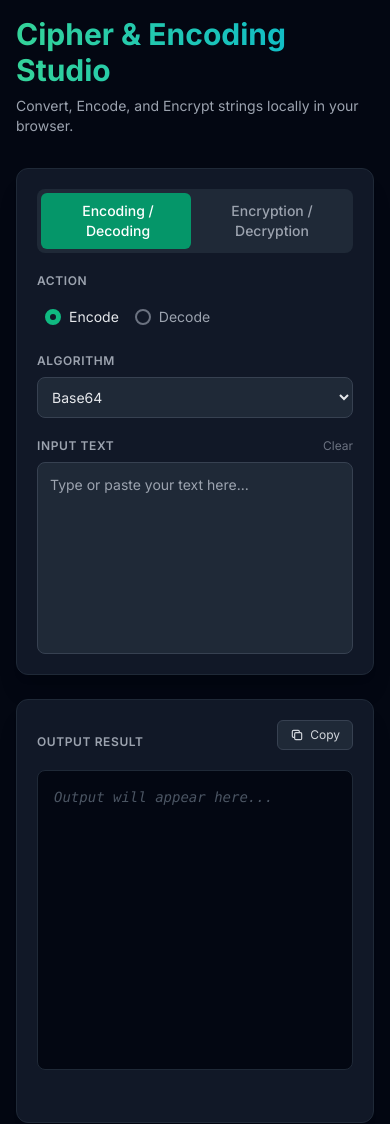
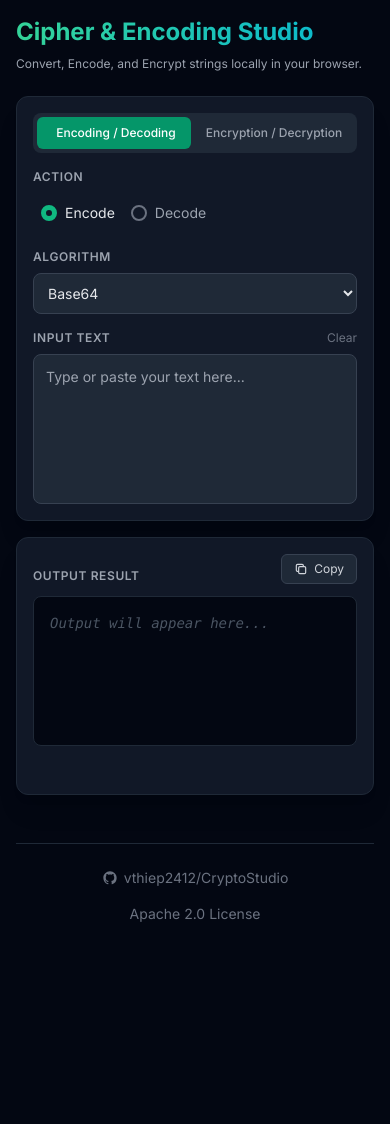
Before and after one commit to vthiep2412/CryptoStudio, a plain HTML site: page index.html in a window 390 px wide. After the commit the page ends 956 px from the top, so only its background shows below. Drawn offline with nearby package versions, Linux system fonts and the light colour scheme.

Commit message:
Refactor HTML structure and styling adjustments

```diff
--- a/index.html
+++ b/index.html
@@ -17,24 +17,24 @@
 </head>
 <body class="bg-gray-950 text-gray-100 min-h-screen p-4 sm:p-8 flex flex-col items-center">
 
-    <div class="max-w-6xl w-full">
-        <header class="mb-8">
-            <h1 class="text-3xl font-bold bg-gradient-to-r from-emerald-400 to-cyan-500 bg-clip-text text-transparent">
+    <div class="max-w-6xl w-full flex flex-col flex-grow">
+        <header class="mb-6 md:mb-8">
+            <h1 class="text-2xl md:text-3xl font-bold bg-gradient-to-r from-emerald-400 to-cyan-500 bg-clip-text text-transparent">
                 Cipher & Encoding Studio
             </h1>
-            <p class="text-gray-400 mt-2 text-sm">Convert, Encode, and Encrypt strings locally in your browser.</p>
+            <p class="text-gray-400 mt-2 text-xs md:text-sm">Convert, Encode, and Encrypt strings locally in your browser.</p>
         </header>
 
-        <div class="grid grid-cols-1 lg:grid-cols-2 gap-6">
+        <div class="grid grid-cols-1 lg:grid-cols-2 gap-4 md:gap-6 flex-grow">
 
             <!-- Input & Controls Section -->
-            <div class="bg-gray-900 border border-gray-800 rounded-xl p-5 shadow-xl flex flex-col gap-5">
+            <div class="bg-gray-900 border border-gray-800 rounded-xl p-4 md:p-5 shadow-xl flex flex-col gap-4 md:gap-5 h-full">
 
                 <!-- Operation Type -->
                 <div class="relative flex p-1 bg-gray-800 rounded-lg w-full">
                     <div id="pillBg" class="absolute top-1 bottom-1 left-1 w-[calc(50%-0.5rem)] bg-emerald-600 rounded-md transition-transform duration-300 ease-in-out translate-x-0"></div>
-                    <button id="btnEncoding" class="relative flex-1 py-2 px-4 z-10 text-white font-medium transition-colors text-sm" onclick="setCategory('encoding')">Encoding / Decoding</button>
-                    <button id="btnEncryption" class="relative flex-1 py-2 px-4 z-10 text-gray-400 hover:text-white font-medium transition-colors text-sm" onclick="setCategory('encryption')">Encryption / Decryption</button>
+                    <button id="btnEncoding" class="relative flex-1 py-2 px-1 sm:px-4 z-10 text-white font-medium transition-colors text-xs sm:text-sm" onclick="setCategory('encoding')">Encoding / Decoding</button>
+                    <button id="btnEncryption" class="relative flex-1 py-2 px-1 sm:px-4 z-10 text-gray-400 hover:text-white font-medium transition-colors text-xs sm:text-sm" onclick="setCategory('encryption')">Encryption / Decryption</button>
                 </div>
 
                 <!-- Action & Algorithm Select -->
@@ -74,13 +74,13 @@
                         <label for="inputText" class="text-xs text-gray-400 font-semibold uppercase tracking-wider">Input Text</label>
                         <button onclick="clearInput()" class="text-xs text-gray-500 hover:text-gray-300 transition-colors">Clear</button>
                     </div>
-                    <textarea id="inputText" placeholder="Type or paste your text here..." class="bg-gray-800 custom-scrollbar border border-gray-700 text-gray-200 text-sm rounded-lg focus:ring-emerald-500 focus:border-emerald-500 block w-full p-3 h-48 sm:h-full outline-none resize-none transition-colors"></textarea>
+                    <textarea id="inputText" placeholder="Type or paste your text here..." class="bg-gray-800 custom-scrollbar border border-gray-700 text-gray-200 text-sm rounded-lg focus:ring-emerald-500 focus:border-emerald-500 block w-full p-3 min-h-[150px] flex-grow outline-none resize-none transition-colors"></textarea>
                 </div>
             </div>
 
             <!-- Output Section -->
-            <div class="bg-gray-900 border border-gray-800 rounded-xl p-5 shadow-xl flex flex-col gap-2">
-                <div class="flex justify-between items-end mb-3">
+            <div class="bg-gray-900 border border-gray-800 rounded-xl p-4 md:p-5 shadow-xl flex flex-col gap-2 h-full">
+                <div class="flex justify-between items-end mb-1 md:mb-3">
                     <label class="text-xs text-gray-400 font-semibold uppercase tracking-wider">Output Result</label>
                     <button onclick="copyOutput()" class="flex items-center gap-1.5 text-xs bg-gray-800 hover:bg-gray-700 text-gray-300 py-1.5 px-3 rounded-md border border-gray-700 transition-colors">
                         <svg class="w-3.5 h-3.5" fill="none" stroke="currentColor" viewBox="0 0 24 24" xmlns="http://www.w3.org/2000/svg"><path stroke-linecap="round" stroke-linejoin="round" stroke-width="2" d="M8 16H6a2 2 0 01-2-2V6a2 2 0 012-2h8a2 2 0 012 2v2m-6 12h8a2 2 0 002-2v-8a2 2 0 00-2-2h-8a2 2 0 00-2 2v8a2 2 0 002 2z"></path></svg>
@@ -88,7 +88,7 @@
                     </button>
                 </div>
 
-                <div id="outputArea" class="bg-gray-950 border border-gray-800 rounded-lg p-4 h-full min-h-[300px] overflow-auto custom-scrollbar font-mono text-sm text-gray-300 break-all whitespace-pre-wrap"></div>
+                <div id="outputArea" class="bg-gray-950 border border-gray-800 rounded-lg p-4 flex-grow min-h-[150px] md:min-h-[300px] overflow-auto custom-scrollbar font-mono text-sm text-gray-300 break-all whitespace-pre-wrap"></div>
 
                 <!-- Toast Message -->
                 <div id="toastMsg" class="opacity-0 transition-opacity duration-300 text-xs text-emerald-400 text-center mt-2 h-4">
@@ -97,6 +97,21 @@
             </div>
 
         </div>
+
+        <!-- Footer -->
+        <footer class="mt-12 pb-4 text-center text-sm text-gray-500 flex flex-col sm:flex-row justify-center items-center gap-4 border-t border-gray-800 pt-6">
+            <a href="https://github.com/vthiep2412/CryptoStudio" target="_blank" rel="noopener noreferrer" class="hover:text-emerald-400 transition-colors flex items-center gap-1.5">
+                <svg class="w-4 h-4" fill="currentColor" viewBox="0 0 24 24" aria-hidden="true">
+                    <path fill-rule="evenodd" d="M12 2C6.477 2 2 6.484 2 12.017c0 4.425 2.865 8.18 6.839 9.504.5.092.682-.217.682-.483 0-.237-.008-.868-.013-1.703-2.782.605-3.369-1.343-3.369-1.343-.454-1.158-1.11-1.466-1.11-1.466-.908-.62.069-.608.069-.608 1.003.07 1.531 1.032 1.531 1.032.892 1.53 2.341 1.088 2.91.832.092-.647.35-1.088.636-1.338-2.22-.253-4.555-1.113-4.555-4.951 0-1.093.39-1.988 1.029-2.688-.103-.253-.446-1.272.098-2.65 0 0 .84-.27 2.75 1.026A9.564 9.564 0 0112 6.844c.85.004 1.705.115 2.504.337 1.909-1.296 2.747-1.027 2.747-1.027.546 1.379.202 2.398.1 2.651.64.7 1.028 1.595 1.028 2.688 0 3.848-2.339 4.695-4.566 4.943.359.309.678.92.678 1.855 0 1.338-.012 2.419-.012 2.747 0 .268.18.58.688.482A10.019 10.019 0 0022 12.017C22 6.484 17.522 2 12 2z" clip-rule="evenodd"></path>
+                </svg>
+                vthiep2412/CryptoStudio
+            </a>
+            <span class="hidden sm:inline text-gray-700">|</span>
+            <a href="https://www.apache.org/licenses/LICENSE-2.0" target="_blank" rel="noopener noreferrer" class="hover:text-emerald-400 transition-colors">
+                Apache 2.0 License
+            </a>
+        </footer>
+
     </div>
 
     <script>
@@ -422,10 +437,7 @@
                 outputArea.textContent = result;
 
             } catch (err) {
-                outputArea.innerHTML = `<span class="text-red-400 flex items-center gap-2">
-                    <svg class="w-4 h-4" fill="none" stroke="currentColor" viewBox="0 0 24 24"><path stroke-linecap="round" stroke-linejoin="round" stroke-width="2" d="M12 8v4m0 4h.01M21 12a9 9 0 11-18 0 9 9 0 0118 0z"></path></svg>
-                    Error during operation: ${err.message}
-                </span>`;
+                outputArea.innerHTML = `<span class="text-red-400 flex items-start gap-2"><svg class="w-4 h-4 shrink-0 mt-0.5" fill="none" stroke="currentColor" viewBox="0 0 24 24"><path stroke-linecap="round" stroke-linejoin="round" stroke-width="2" d="M12 8v4m0 4h.01M21 12a9 9 0 11-18 0 9 9 0 0118 0z"></path></svg><span>Error: ${err.message}</span></span>`;
             }
         }
 
```
